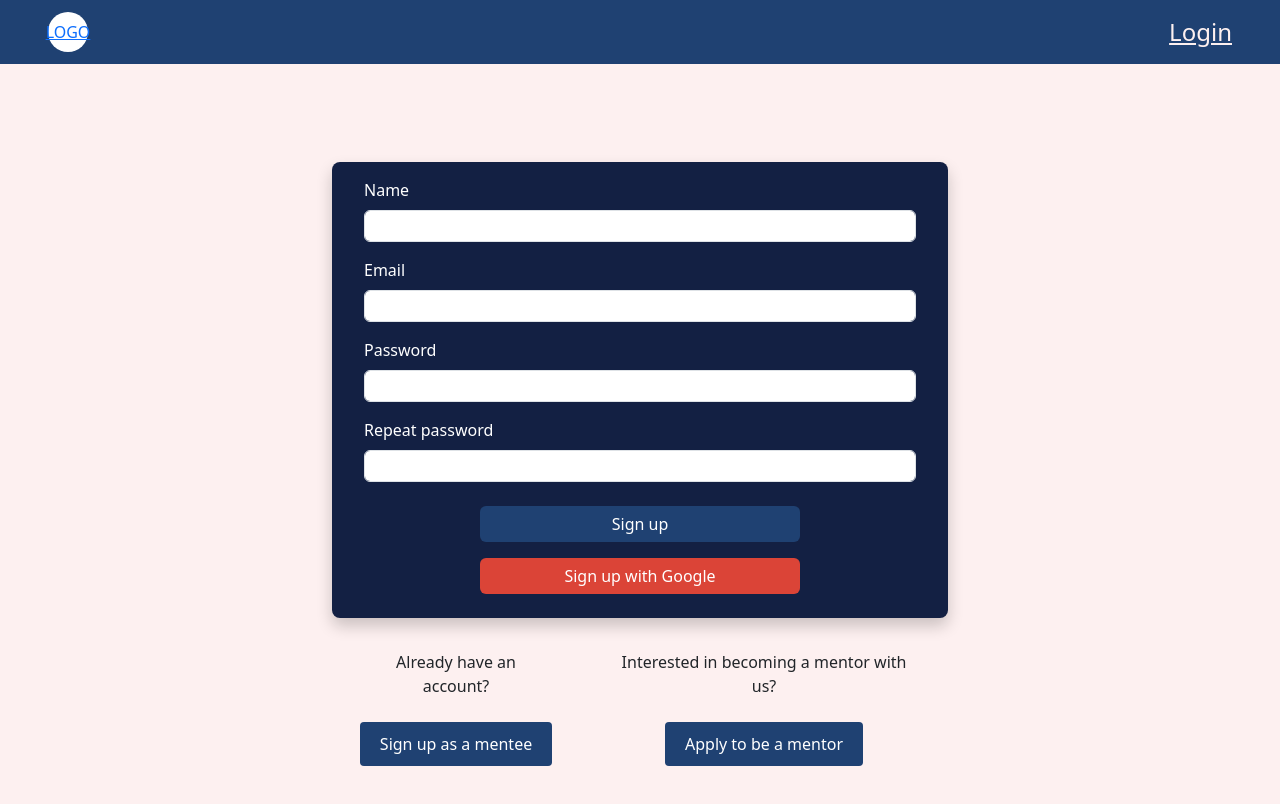
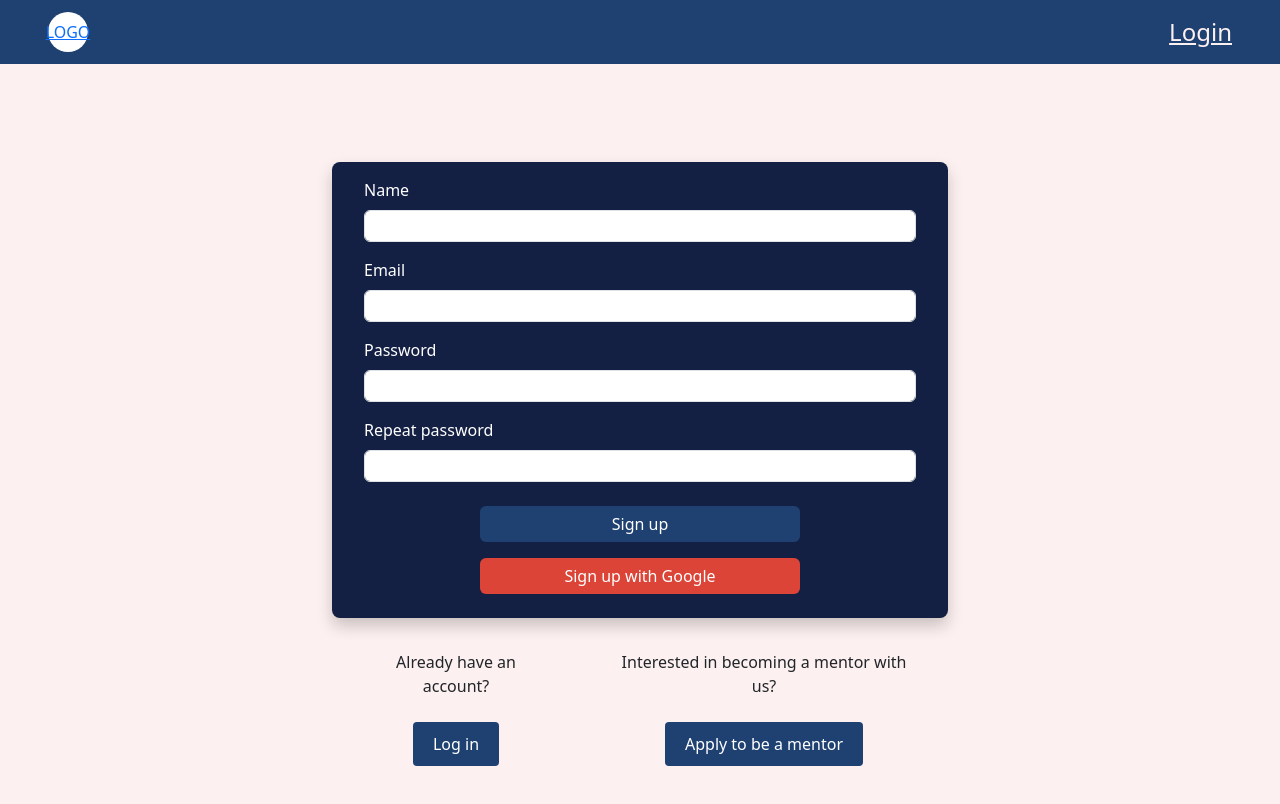
Before and after one commit to Mentorizon/mentorizon-client, a React (Create React App) app: page /signup-mentee in a window 1280 px wide. Shown: the top 804 px of the page. Built offline with nearby package versions, Linux system fonts and the light colour scheme.

Commit message:
Fix button label

```diff
--- a/src/pages/SignUpMentee.tsx
+++ b/src/pages/SignUpMentee.tsx
@@ -190,7 +190,7 @@ const SignUpMentee = () => {
                             <div>
                                 <div className="authSuggestion">Already have an account?</div>
                                 <Link to="/login" className="optionButton linkButton">
-                                    Sign up as a mentee
+                                    Log in
                                 </Link>
                             </div>
 
```
